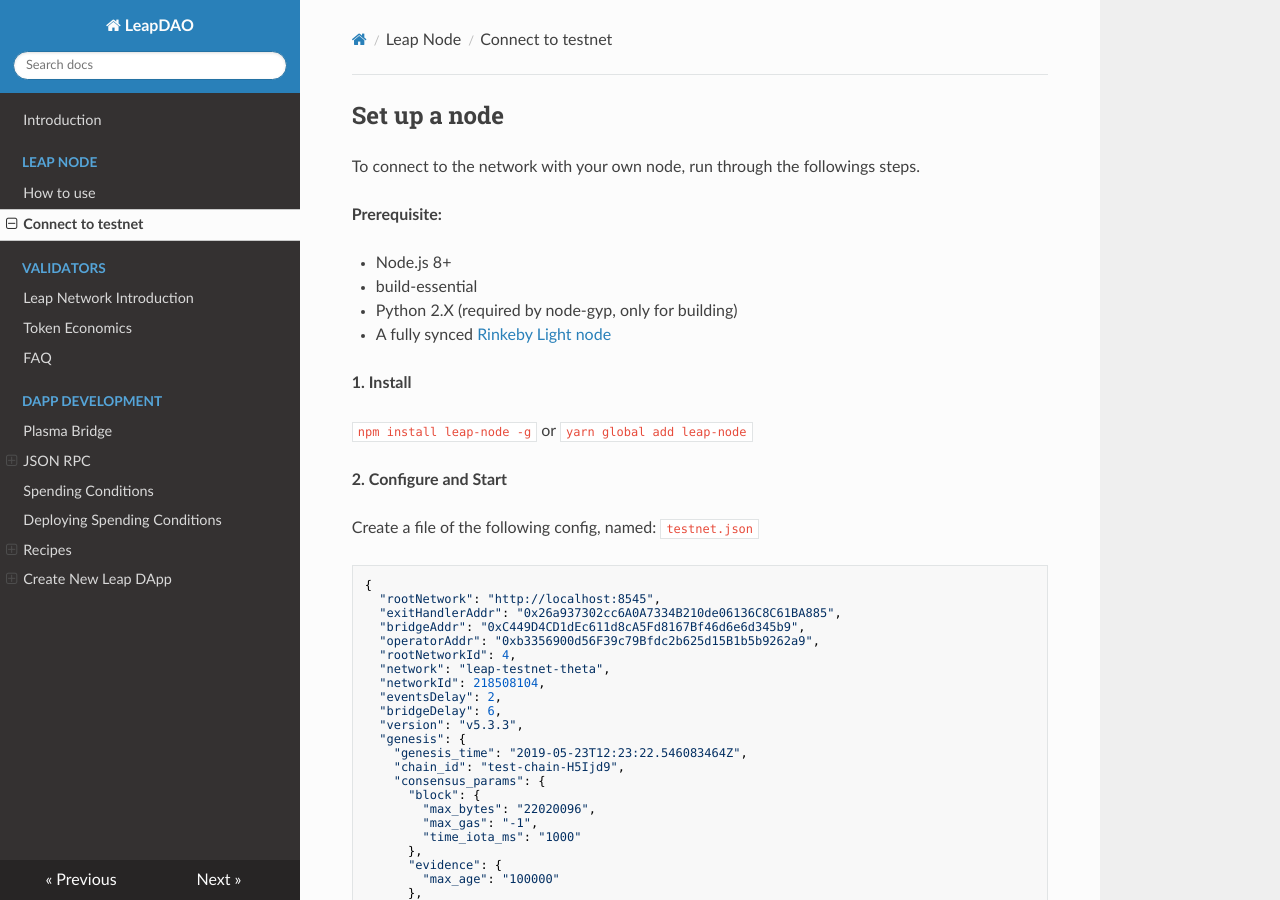
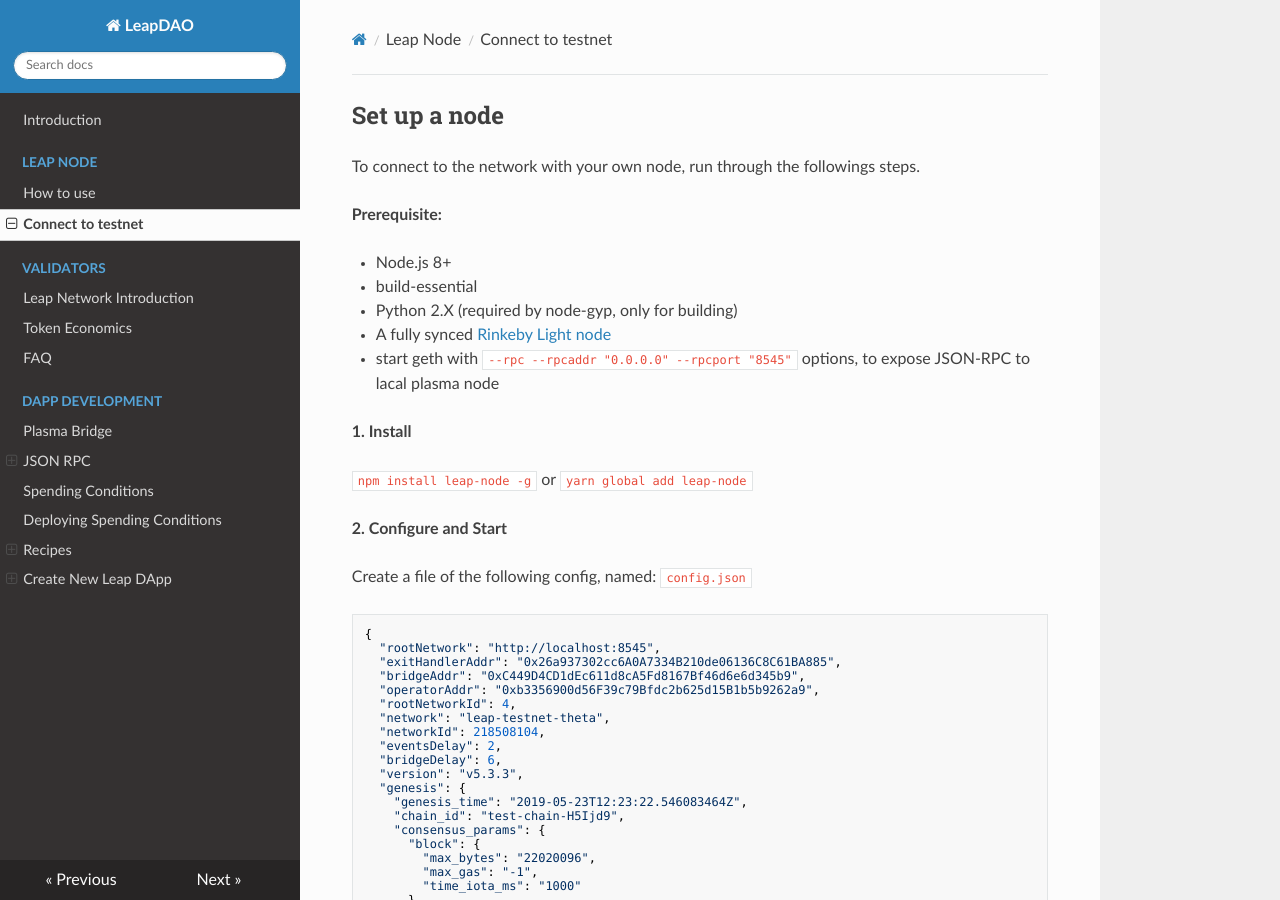
Before and after one commit to leapdao/docs, an MkDocs documentation site: the page built from docs/connect.md, in a window 1280 px wide and 900 px high. Built offline with MkDocs 1.6.1, drawn with Linux system fonts in a browser that asks for light colours; nearby versions of some CDN libraries.

Commit message:
address comments

````diff
--- a/docs/connect.md
+++ b/docs/connect.md
@@ -8,6 +8,7 @@ To connect to the network with your own node, run through the followings steps.
 - build-essential
 - Python 2.X (required by node-gyp, only for building)
 - A fully synced [Rinkeby Light node](https://www.rinkeby.io/#geth)
+- start geth with `--rpc --rpcaddr "0.0.0.0" --rpcport "8545"` options, to expose JSON-RPC to lacal plasma node
 
 **1. Install**
 
@@ -16,7 +17,7 @@ To connect to the network with your own node, run through the followings steps.
 
 **2. Configure and Start**
 
-Create a file of the following config, named: `testnet.json`
+Create a file of the following config, named: `config.json`
 ```
 {
   "rootNetwork": "http://localhost:8545",
````
